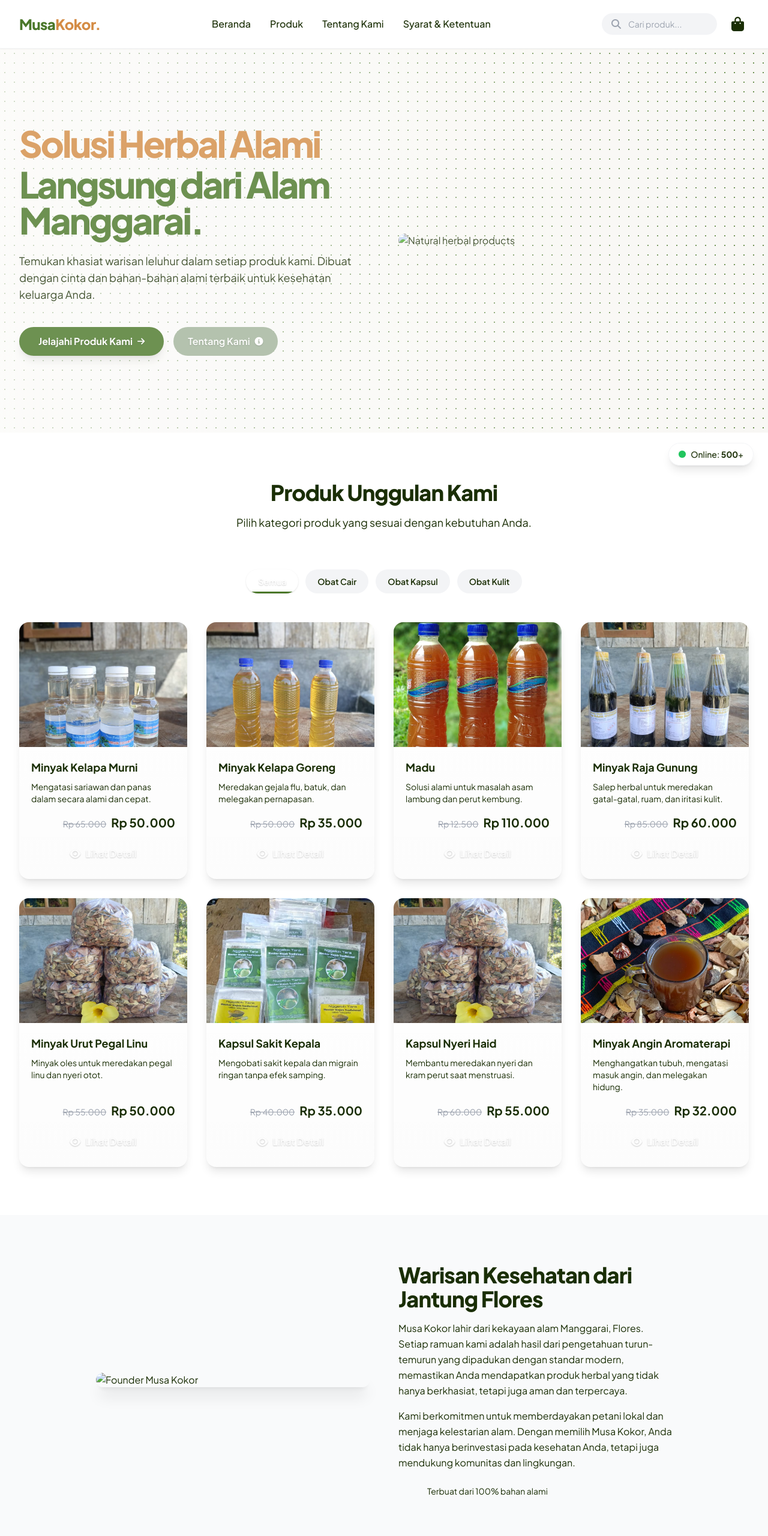
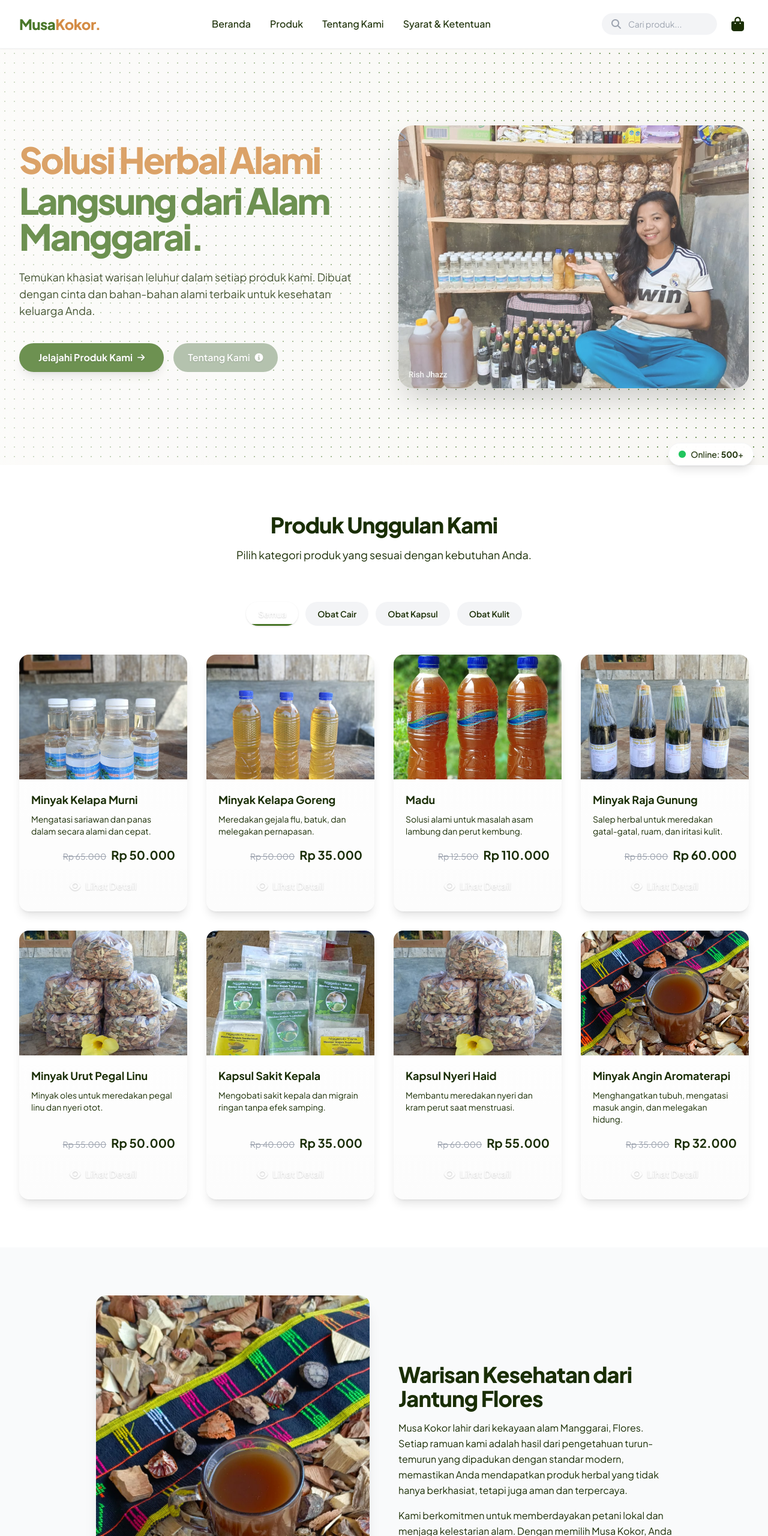
Before and after one commit to Mryanto96/Musa-Kokor-Manggarai, a plain HTML site: page index.html in a window 1280 px wide. Shown: the top 2560 px of the page at 60% size. Drawn offline with nearby package versions, Linux system fonts and the light colour scheme.

Commit message:
Update index.html

```diff
--- a/index.html
+++ b/index.html
@@ -117,7 +117,7 @@
                     </div>
                     <div class="relative">
                         <div class="absolute -inset-4 bg-gradient-to-r from-primary/10 to-accent/10 rounded-3xl transform rotate-3"></div>
-                        <img src="images/img5.jpg"
+                        <img src="img5.jpg"
                             alt="Natural herbal products" class="relative rounded-3xl shadow-2xl w-full h-full object-cover" />
                     </div>
                 </div>
@@ -164,7 +164,7 @@
             <div class="max-w-5xl mx-auto px-4 sm:px-6 lg:px-8 grid md:grid-cols-2 gap-12 items-center">
                 <div class="animate-fade-in relative">
                     <div class="absolute -inset-4 bg-gradient-to-b from-primary/10 to-accent/10 rounded-2xl transform -rotate-3"></div>
-                    <img src="images/img8.jpg"
+                    <img src="img8.jpg"
                         alt="Founder Musa Kokor" class="relative rounded-2xl shadow-xl w-full h-full object-cover" />
                 </div>
                 <div class="animate-fade-in" style="animation-delay: 200ms">
@@ -343,4 +343,5 @@
     <script src="script.js"></script>
 </body>
 
+
 </html>
```
